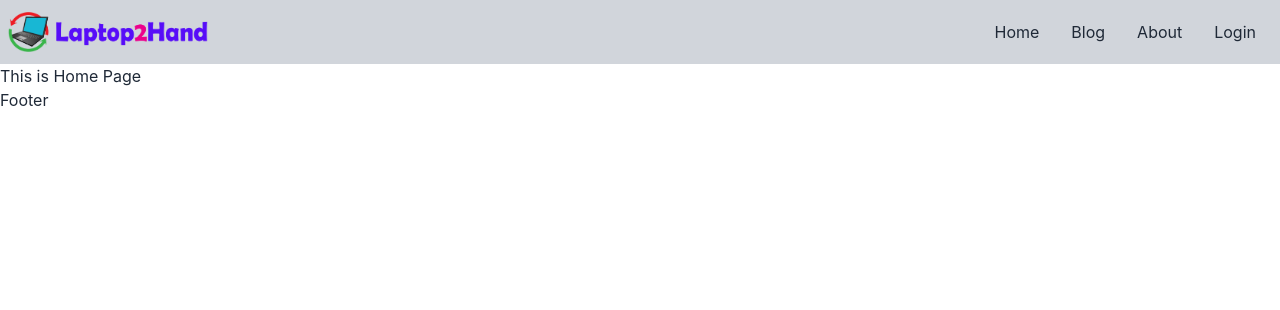
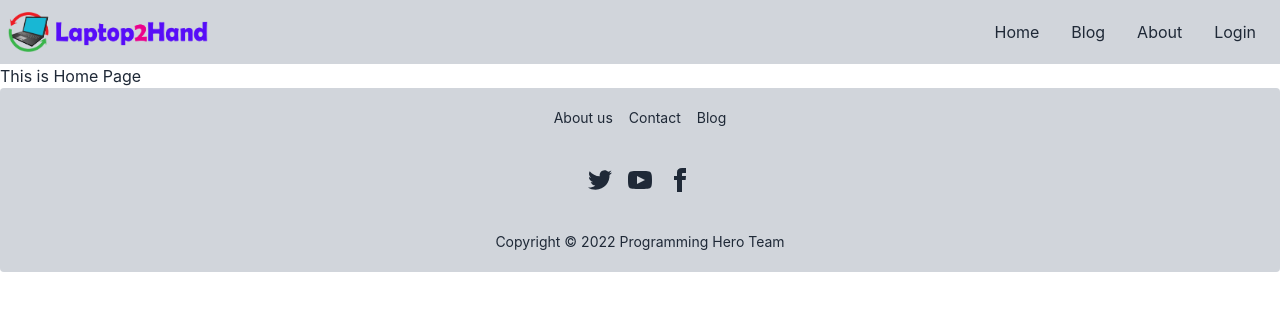
Before and after one commit to Amirulmath/laptop-2hand-client, a React (Create React App) app: page / in a window 1280 px wide. Shown: the top 310 px of the page. Built offline with nearby package versions, Linux system fonts and the light colour scheme.

Commit message:
Footer section add

```diff
--- a/src/Pages/Shared/Footer/Footer.js
+++ b/src/Pages/Shared/Footer/Footer.js
@@ -2,9 +2,23 @@
 
 const Footer = () => {
     return (
-        <div>
-            <p>Footer</p>
-        </div>
+        <footer className="footer footer-center p-5 bg-gray-300 text-base-content rounded">
+            <div className="grid grid-flow-col gap-4">
+                <p className="link link-hover">About us</p>
+                <p className="link link-hover">Contact</p>
+                <p className="link link-hover">Blog</p>
+            </div>
+            <div>
+                <div className="grid grid-flow-col gap-4">
+                    <p><svg xmlns="http://www.w3.org/2000/svg" width="24" height="24" viewBox="0 0 24 24" className="fill-current"><path d="M24 4.557c-.883.392-1.832.656-2.828.775 1.017-.609 1.798-1.574 2.165-2.724-.951.564-2.005.974-3.127 1.195-.897-.957-2.178-1.555-3.594-1.555-3.179 0-5.515 2.966-4.797 6.045-4.091-.205-7.719-2.165-10.148-5.144-1.29 2.213-.669 5.108 1.523 6.574-.806-.026-1.566-.247-2.229-.616-.054 2.281 1.581 4.415 3.949 4.89-.693.188-1.452.232-2.224.084.626 1.956 2.444 3.379 4.6 3.419-2.07 1.623-4.678 2.348-7.29 2.04 2.179 1.397 4.768 2.212 7.548 2.212 9.142 0 14.307-7.721 13.995-14.646.962-.695 1.797-1.562 2.457-2.549z"></path></svg></p>
+                    <p><svg xmlns="http://www.w3.org/2000/svg" width="24" height="24" viewBox="0 0 24 24" className="fill-current"><path d="M19.615 3.184c-3.604-.246-11.631-.245-15.23 0-3.897.266-4.356 2.62-4.385 8.816.029 6.185.484 8.549 4.385 8.816 3.6.245 11.626.246 15.23 0 3.897-.266 4.356-2.62 4.385-8.816-.029-6.185-.484-8.549-4.385-8.816zm-10.615 12.816v-8l8 3.993-8 4.007z"></path></svg></p>
+                    <p><svg xmlns="http://www.w3.org/2000/svg" width="24" height="24" viewBox="0 0 24 24" className="fill-current"><path d="M9 8h-3v4h3v12h5v-12h3.642l.358-4h-4v-1.667c0-.955.192-1.333 1.115-1.333h2.885v-5h-3.808c-3.596 0-5.192 1.583-5.192 4.615v3.385z"></path></svg></p>
+                </div>
+            </div>
+            <div>
+                <p>Copyright © 2022 Programming Hero Team</p>
+            </div>
+        </footer>
     );
 };
 
```
